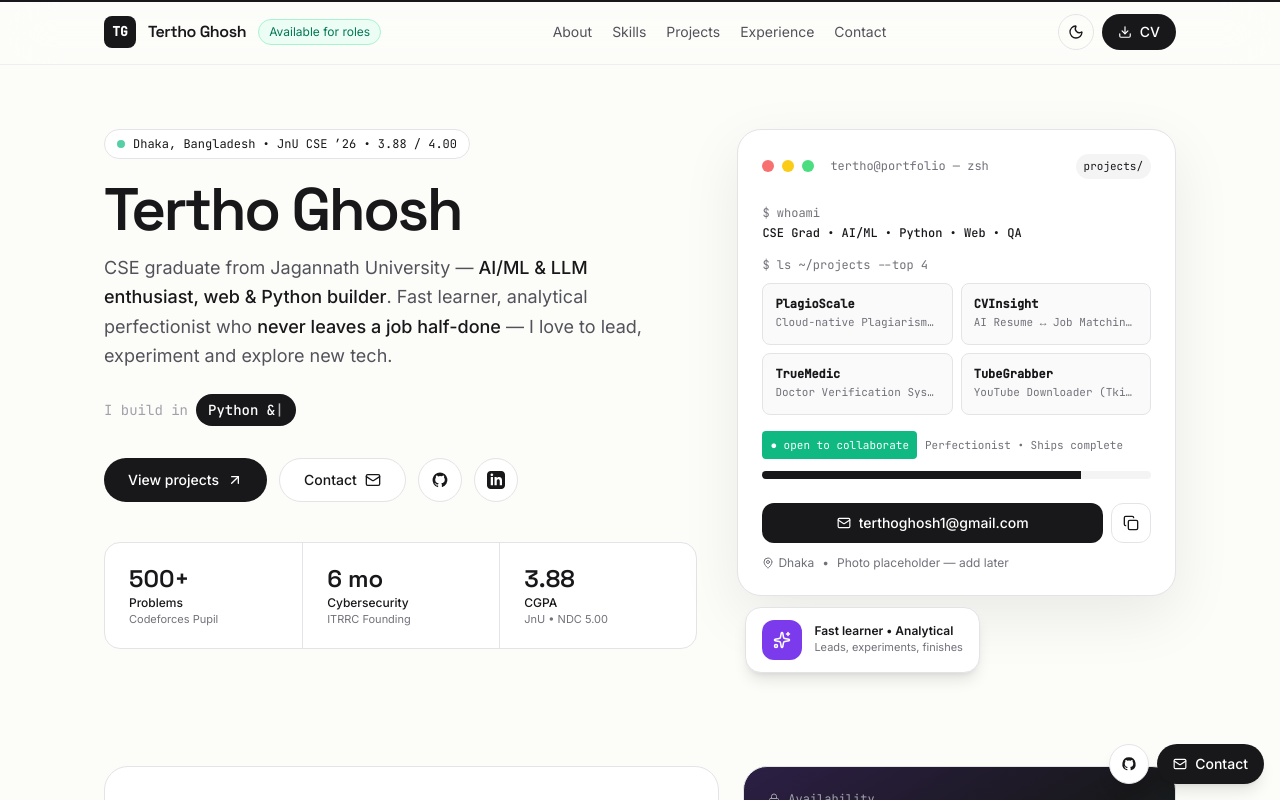
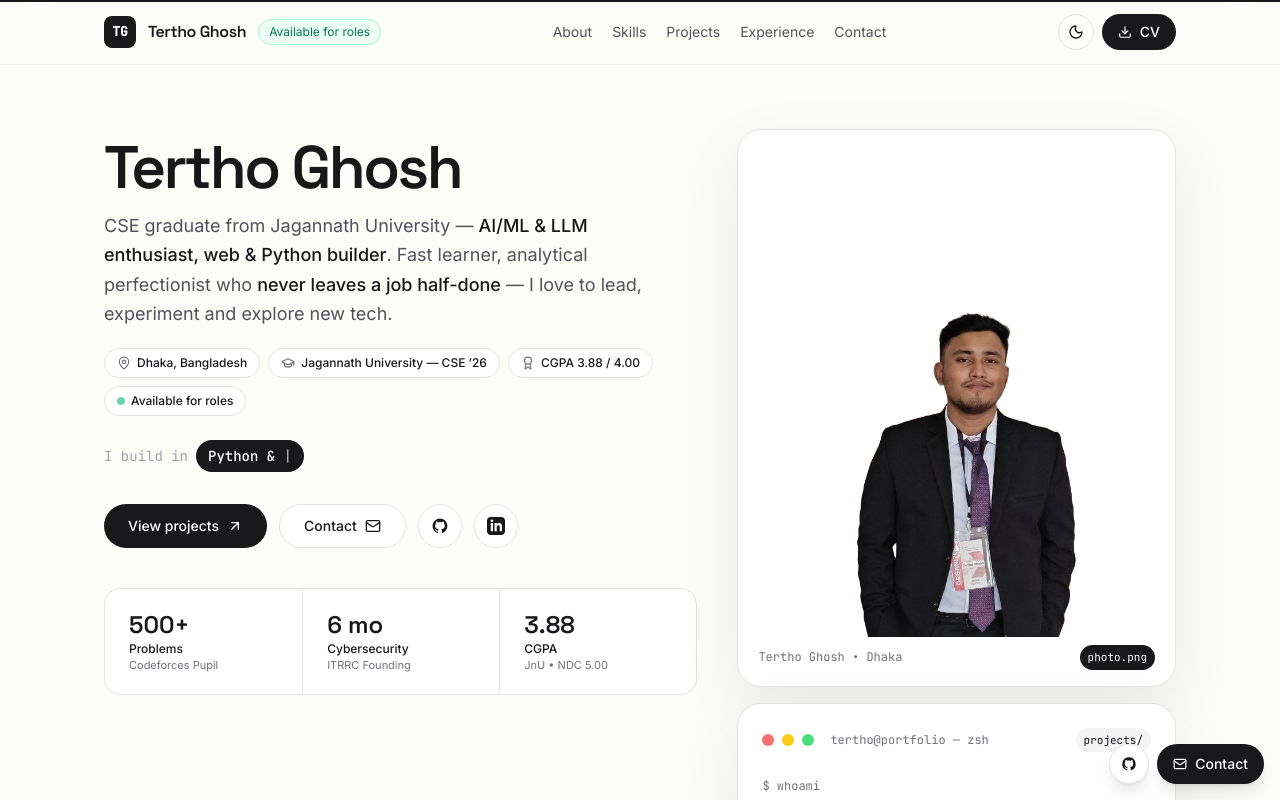
Before and after one commit to Tertho1/site, a React (Vite) app: page / in a window 1280 px wide. Shown: the top 800 px of the page. Built offline with nearby package versions, Linux system fonts and the light colour scheme.

Commit message:
feat: hero detailed meta under intro (location/education/CGPA with icons), add photo.png with white background wrapper

```diff
--- a/src/App.jsx
+++ b/src/App.jsx
@@ -259,15 +259,20 @@ export default function App(){
       <section ref={heroRef} className="max-w-[1120px] mx-auto px-4 sm:px-6 pt-8 sm:pt-12 md:pt-16 pb-8 sm:pb-12">
         <div className="grid lg:grid-cols-[1.15fr_0.85fr] gap-8 sm:gap-10 items-start">
           <div className="min-w-0">
-            <motion.div initial={{opacity:0,y:10}} animate={{opacity:1,y:0}} className="inline-flex flex-wrap items-center gap-2 text-[11px] sm:text-xs font-mono px-3 py-1.5 rounded-full border border-zinc-200 dark:border-zinc-800 bg-white dark:bg-zinc-900">
-              <span className="w-2 h-2 rounded-full bg-emerald-500 animate-pulse" /> Dhaka, Bangladesh • JnU CSE ’26 • 3.88 / 4.00
-            </motion.div>
-            <motion.h1 initial={{opacity:0,y:12}} animate={{opacity:1,y:0}} transition={{delay:0.05}} className="font-display font-semibold tracking-[-0.04em] leading-[0.9] text-[38px] sm:text-[48px] md:text-[60px] mt-5 sm:mt-6">
+            <motion.h1 initial={{opacity:0,y:12}} animate={{opacity:1,y:0}} transition={{delay:0.05}} className="font-display font-semibold tracking-[-0.04em] leading-[0.9] text-[38px] sm:text-[48px] md:text-[60px] mt-2 sm:mt-3">
               <span className="whitespace-nowrap">Tertho Ghosh</span>
               <span className="block text-[15px] sm:text-[17px] md:text-[18px] font-sans font-normal tracking-normal leading-relaxed mt-4 text-zinc-600 dark:text-zinc-400 max-w-[560px] whitespace-normal">
                 CSE graduate from Jagannath University — <span className="text-zinc-900 dark:text-white font-medium">AI/ML & LLM enthusiast, web & Python builder</span>. Fast learner, analytical perfectionist who <em className="not-italic font-medium text-zinc-900 dark:text-white">never leaves a job half-done</em> — I love to lead, experiment and explore new tech.
               </span>
             </motion.h1>
+
+            {/* Detailed intro meta - minimal with icons, under intro */}
+            <motion.div initial={{opacity:0,y:6}} animate={{opacity:1,y:0}} transition={{delay:0.12}} className="mt-5 flex flex-wrap gap-2">
+              <span className="inline-flex items-center gap-1.5 px-3 py-1.5 rounded-full border border-zinc-200 dark:border-zinc-800 bg-white dark:bg-zinc-900 text-xs font-medium"><MapPin size={14} className="text-zinc-500"/> Dhaka, Bangladesh</span>
+              <span className="inline-flex items-center gap-1.5 px-3 py-1.5 rounded-full border border-zinc-200 dark:border-zinc-800 bg-white dark:bg-zinc-900 text-xs font-medium"><GraduationCap size={14} className="text-zinc-500"/> Jagannath University — CSE ’26</span>
+              <span className="inline-flex items-center gap-1.5 px-3 py-1.5 rounded-full border border-zinc-200 dark:border-zinc-800 bg-white dark:bg-zinc-900 text-xs font-medium"><Award size={14} className="text-zinc-500"/> CGPA 3.88 / 4.00</span>
+              <span className="inline-flex items-center gap-1.5 px-3 py-1.5 rounded-full border border-zinc-200 dark:border-zinc-800 bg-white dark:bg-zinc-900 text-xs font-medium"><span className="w-2 h-2 rounded-full bg-emerald-500 animate-pulse"/> Available for roles</span>
+            </motion.div>
 
             <div className="mt-5 sm:mt-6 flex flex-wrap items-center gap-2 font-mono text-xs sm:text-sm">
               <span className="text-zinc-400">I build in</span>
@@ -304,7 +309,17 @@ export default function App(){
             </div>
           </div>
 
-          <motion.div initial={{opacity:0, y:12}} animate={{opacity:1,y:0}} transition={{delay:0.1}} className="relative min-w-0">
+          <motion.div initial={{opacity:0, y:12}} animate={{opacity:1,y:0}} transition={{delay:0.1}} className="relative min-w-0 space-y-4">
+            {/* Photo — white background as requested for transparent PNG */}
+            <div className="rounded-[20px] sm:rounded-[24px] border border-zinc-200 dark:border-zinc-800 bg-white p-2 sm:p-3 shadow-[0_20px_60px_rgba(0,0,0,0.08)]">
+              <div className="rounded-xl bg-white overflow-hidden aspect-[4/4.8] grid place-items-center">
+                <img src="/photo.png" alt="Tertho Ghosh" className="w-full h-full object-cover object-top bg-white" loading="eager" />
+              </div>
+              <div className="px-2 pt-2 pb-1 flex items-center justify-between">
+                <span className="text-xs font-mono text-zinc-500">Tertho Ghosh • Dhaka</span>
+                <span className="text-[11px] px-2 py-1 rounded-full bg-zinc-900 text-white font-mono">photo.png</span>
+              </div>
+            </div>
             <div className="rounded-[20px] sm:rounded-[24px] border border-zinc-200 dark:border-zinc-800 bg-white dark:bg-zinc-900 p-4 sm:p-6 shadow-[0_20px_60px_rgba(0,0,0,0.08)] overflow-hidden">
               <div className="flex items-center justify-between gap-2">
                 <div className="flex items-center gap-1.5 sm:gap-2 text-[11px] sm:text-xs font-mono min-w-0">
```
Also changed, not shown: public/photo.png (added), src/assets/photo.png (added).
